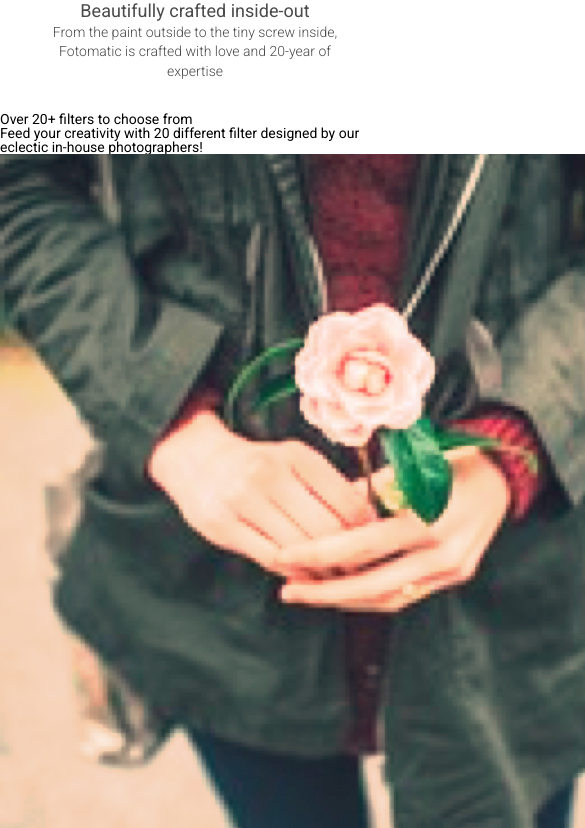
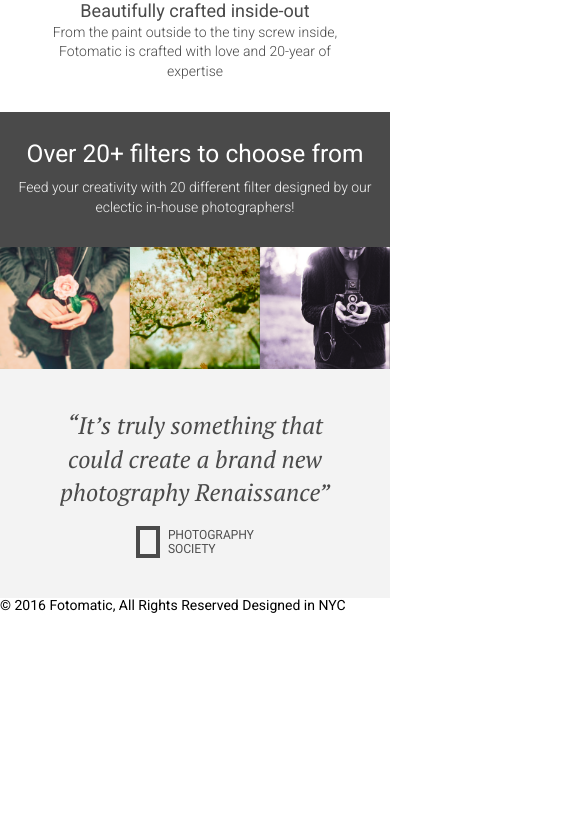
Before and after one commit to AidanKLee/fotomat, a plain HTML site: page index.html in a window 390 px wide. Shown: the part 1124-1952 px from the top of the page, 585 px wide, since content can reach past the window. After the commit the page ends 1737 px from the top, so only its background shows below. Drawn offline with Linux system fonts and the light colour scheme; a web font is replaced by a local one.

Commit message:
Completed quotes section.

```diff
--- a/index.html
+++ b/index.html
@@ -74,12 +74,12 @@
         <img src="./resources/images/filter-1.png" alt="Main With Rose">
         <img src="./resources/images/filter-2.png" alt="Branches and Leaves in the Wind">
         <img src="./resources/images/filter-3.png" alt="Man With Camera">
-        <img src="./resources/images/filter-4.png" alt="Country Landscape">
+        <img class="displayNone" src="./resources/images/filter-4.png" alt="Country Landscape">
       </div>
-    </section> -->
+    </section>
 
     <!-- Quotes Section -->
-    <!-- <section id="quotes">
+    <section id="quotes">
         <blockquote>“It’s truly something that could create a brand new photography Renaissance”</blockquote>
         <img src="./resources/images/photography-logo.png" alt="Photography Society">
     </section>
--- a/resources/css/style.css
+++ b/resources/css/style.css
@@ -184,10 +184,67 @@ nav li {
 
 /* Filters Section */
 
+#filters {
 
+  background-color: #4a4a4a;
+  text-align: center;
+  padding: 84px 0 64px 0;
+
+}
+
+.imagesContainer {
+
+  width: 100%;
+  display: flex;
+
+}
+
+#filters h2 {
+
+  color: white;
+  font-size: 2.25rem;
+  font-weight: bold;
+  margin: 0 auto;
+
+}
+
+#filters h3 {
+
+  width: 40%;
+  color: whitesmoke;
+  font-weight: lighter;
+  line-height: 1.4;
+  margin: 0 auto;
+  padding: 12px 12px 80px 12px;
+
+}
+
+
+#filters img {
+  max-width: 25%;
+}
 
 /* Quotes Section */
 
+#quotes {
+
+  background-color: #f3f3f3;
+  padding: 80px 20px 80px 20px;
+  display: flex;
+  justify-content: center;
+  align-items: center;
+
+}
+
+#quotes blockquote {
+
+  color: #4a4a4a;
+  font-family: 'PT Serif';
+  font-size: 1.875rem;
+  margin-right: 30px;
+  font-style: italic;
+
+}
 
 
 /* Footer */
@@ -269,6 +326,18 @@ nav li {
   #features h2 {
 
     font-size: 1.75rem;
+
+  }
+
+  #filters {
+
+    padding: 80px 0 0px 0;
+
+  }
+
+  #filters h3 {
+
+    width: auto;
 
   }
 
@@ -359,4 +428,51 @@ nav li {
 
   }
 
+  #filters {
+
+    padding: 30px 0 0px 0;
+
+  }
+
+  #filters h2 {
+
+    font-weight: normal;
+    font-size: 1.75rem;
+
+  }
+
+  #filters h3 {
+
+    padding: 12px 12px 30px 12px;
+
+  }
+
+  #filters img {
+    max-width: 33.333333333%;
+  }
+
+  .displayNone {
+
+    display: none;
+
+  }
+
+  #quotes {
+
+    flex-direction: column;
+    align-content: center;
+    text-align: center;
+    padding: 40px 40px 40px 40px;
+
+  }
+
+  #quotes blockquote {
+
+    line-height: 1.4;
+    font-size: 1.71rem;
+    padding-bottom: 16px;
+    margin: 0;
+
+  }
+
 }
```
